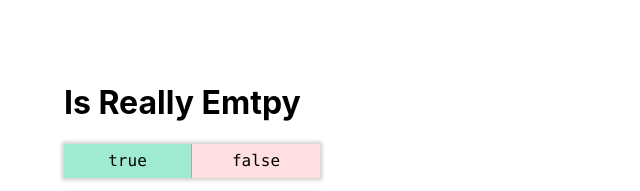
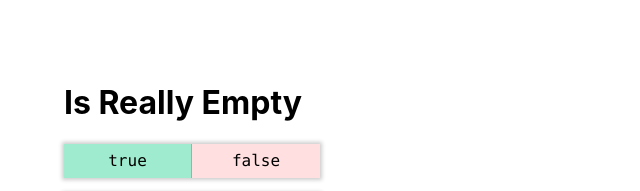
Before and after one commit to overlandandseas/is-really-empty, a website: page index.html in a window 1280 px wide. Shown: the top 191 px of the page, 0-640 px from the left. Drawn offline with nearby package versions, Linux system fonts and the light colour scheme.

Commit message:
fixed typo

```diff
--- a/index.html
+++ b/index.html
@@ -8,7 +8,7 @@
 </head>
 
 <body class="sans-serif">
-  <h1 class="pl5 pt5">Is Really Emtpy</h1>
+  <h1 class="pl5 pt5">Is Really Empty</h1>
   <div class="w5 code flex tc ml5 shadow-1">
     <div class="bg-light-green w-50 ph3 pv2 br b--light-silver">true</div>
     <div class="bg-washed-red w-50 ph3 pv2">false</div>
```
